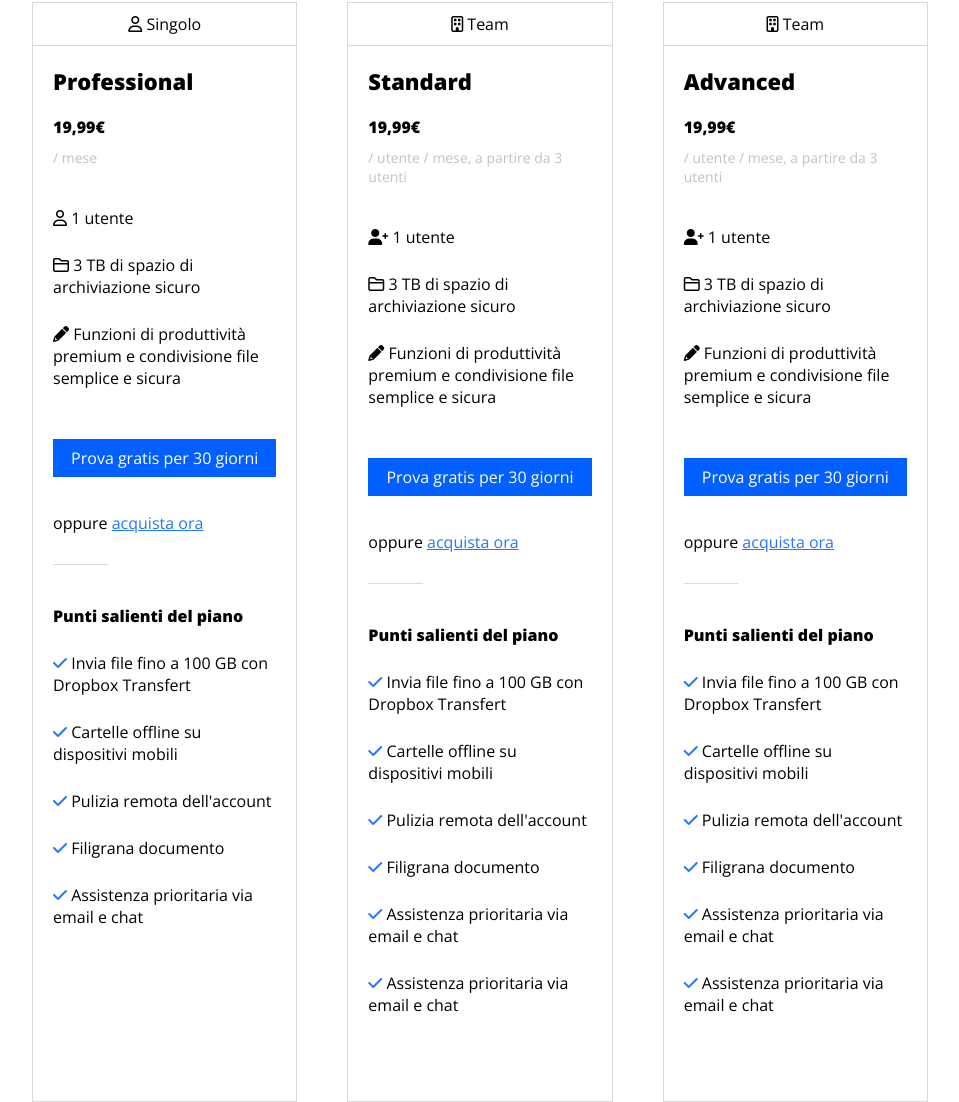
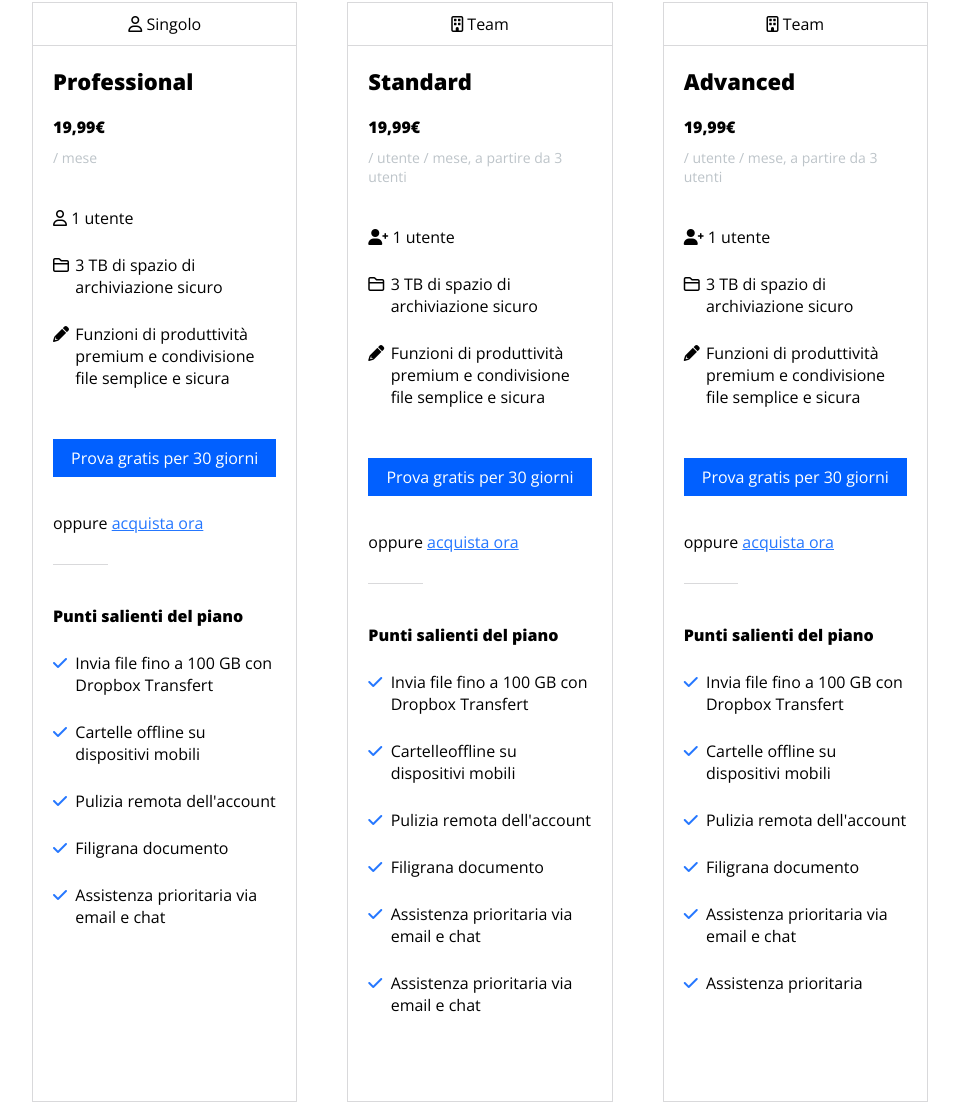
Before and after one commit to SimoneSpirito01/htmlcss-dropbox, a plain HTML site: page index.html in a window 1280 px wide. Shown: the part 1093-2195 px from the top of the page, without its empty margins (160-1119 px from the left). Drawn offline with nearby package versions, Linux system fonts and the light colour scheme; files whose address does not match are found by name.

Commit message:
migliorie icone sezione piani

```diff
--- a/css/style.css
+++ b/css/style.css
@@ -311,6 +311,18 @@ html {
     font-size: 22px;
 }
 
+.main-col .top-main-col .clearfix span {
+    width: 90%;
+    float: left;
+}
+
+.main-col .top-main-col .clearfix i {
+    width: 5%;
+    float: left;
+    margin-right: 5%;
+    margin-top: 3px;
+}
+
 .main-col .top-main-col .prezzo {
     font-weight: bold;
     padding: 20px 0 10px;
@@ -344,8 +356,17 @@ html {
     padding-bottom: 25px;
 }
 
+.main-col .bottom-main-col span {
+    width: 90%;
+    float: left;
+}
+
 .main-col .bottom-main-col i {
+    width: 5%;
     color: #2577ff;
+    float: left;
+    margin-right: 5%;
+    margin-top: 3px;
 }
 
 /* sezione bottom */
@@ -718,7 +739,7 @@ a.blue:hover,
 
 /* chat */
 
-.chat {
+.chat .open-button {
     width: 50px;
     height: 50px;
     background-image: url(https://static.wixstatic.com/media/713b90_7841ba78e810446f8765776b69ee76e3~mv2.png);
@@ -734,6 +755,9 @@ a.blue:hover,
     height: 50px;
     opacity: 0;
     cursor: pointer;
+    position: fixed;
+    bottom: 30px;
+    right: 30px;
 }
 
 .chat .chatbox {
@@ -811,10 +835,6 @@ a.blue:hover,
     border: none;
     border-radius: 5px;
 }
-
-
-
-
 
 /* debug */
 
--- a/index.html
+++ b/index.html
@@ -284,8 +284,11 @@
                                 <span class="scadenza">/ mese</span>
 
                                 <span><i class="far fa-user"></i> 1 utente</span>
-                                <span><i class="far fa-folder"></i> 3 TB di spazio di archiviazione sicuro</span>
-                                <span><i class="fas fa-pencil-alt"></i> Funzioni di produttività premium e condivisione file semplice e sicura</span>
+
+                                <div class="clearfix">
+                                    <i class="far fa-folder"></i><span> 3 TB di spazio di archiviazione sicuro</span>
+                                    <i class="fas fa-pencil-alt"></i><span> Funzioni di produttività premium e condivisione file semplice e sicura</span>
+                                </div>
 
                                 <span><a class="button" href="#">Prova gratis per 30 giorni</a></span>
 
@@ -295,14 +298,14 @@
                             <!-- /top corpo colonna -->
 
                             <!-- bottom corpo colonna -->
-                            <div class="bottom-main-col">
+                            <div class="bottom-main-col clearfix">
 
                                 <h4>Punti salienti del piano</h4>
-                                <span><i class="fas fa-check"></i> Invia file fino a 100 GB con Dropbox Transfert</span>
-                                <span><i class="fas fa-check"></i> Cartelle offline su dispositivi mobili</span>
-                                <span><i class="fas fa-check"></i> Pulizia remota dell'account</span>
-                                <span><i class="fas fa-check"></i> Filigrana documento</span>
-                                <span><i class="fas fa-check"></i> Assistenza prioritaria via email e chat</span>
+                                <i class="fas fa-check"></i><span> Invia file fino a 100 GB con Dropbox Transfert</span>
+                                <i class="fas fa-check"></i><span> Cartelle offline su dispositivi mobili</span>
+                                <i class="fas fa-check"></i><span> Pulizia remota dell'account</span>
+                                <i class="fas fa-check"></i><span> Filigrana documento</span>
+                                <i class="fas fa-check"></i><span> Assistenza prioritaria via email e chat</span>
 
                             </div>
                             <!-- /bottom corpo colonna -->
@@ -333,8 +336,11 @@
                                 <span class="scadenza">/ utente / mese, a partire da 3 utenti</span>
 
                                 <span><i class="fas fa-user-plus"></i> 1 utente</span>
-                                <span><i class="far fa-folder"></i> 3 TB di spazio di archiviazione sicuro</span>
-                                <span><i class="fas fa-pencil-alt"></i> Funzioni di produttività premium e condivisione file semplice e sicura</span>
+
+                                <div class="clearfix">
+                                    <i class="far fa-folder"></i><span> 3 TB di spazio di archiviazione sicuro</span>
+                                    <i class="fas fa-pencil-alt"></i><span> Funzioni di produttività premium e condivisione file semplice e sicura</span>
+                                </div>
 
                                 <span><a class="button" href="#">Prova gratis per 30 giorni</a></span>
 
@@ -347,12 +353,12 @@
                             <div class="bottom-main-col">
 
                                 <h4>Punti salienti del piano</h4>
-                                <span><i class="fas fa-check"></i> Invia file fino a 100 GB con Dropbox Transfert</span>
-                                <span><i class="fas fa-check"></i> Cartelle offline su dispositivi mobili</span>
-                                <span><i class="fas fa-check"></i> Pulizia remota dell'account</span>
-                                <span><i class="fas fa-check"></i> Filigrana documento</span>
-                                <span><i class="fas fa-check"></i> Assistenza prioritaria via email e chat</span>
-                                <span><i class="fas fa-check"></i> Assistenza prioritaria via email e chat</span>
+                                <i class="fas fa-check"></i><span> Invia file fino a 100 GB con Dropbox Transfert</span>
+                                <i class="fas fa-check"></i><span> Cartelleoffline su dispositivi mobili</span>
+                                <i class="fas fa-check"></i><span> Pulizia remota dell'account</span>
+                                <i class="fas fa-check"></i><span> Filigrana documento</span>
+                                <i class="fas fa-check"></i><span> Assistenza prioritaria via email e chat</span>
+                                <i class="fas fa-check"></i><span> Assistenza prioritaria via email e chat</span>
 
                             </div>
                             <!-- /bottom corpo colonna -->
@@ -383,8 +389,11 @@
                                 <span class="scadenza">/ utente / mese, a partire da 3 utenti</span>
 
                                 <span><i class="fas fa-user-plus"></i> 1 utente</span>
-                                <span><i class="far fa-folder"></i> 3 TB di spazio di archiviazione sicuro</span>
-                                <span><i class="fas fa-pencil-alt"></i> Funzioni di produttività premium e condivisione file semplice e sicura</span>
+
+                                <div class="clearfix">
+                                    <i class="far fa-folder"></i><span> 3 TB di spazio di archiviazione sicuro</span>
+                                    <i class="fas fa-pencil-alt"></i><span> Funzioni di produttività premium e condivisione file semplice e sicura</span>
+                                </div>
 
                                 <span><a class="button" href="#">Prova gratis per 30 giorni</a></span>
 
@@ -397,12 +406,12 @@
                             <div class="bottom-main-col">
 
                                 <h4>Punti salienti del piano</h4>
-                                <span><i class="fas fa-check"></i> Invia file fino a 100 GB con Dropbox Transfert</span>
-                                <span><i class="fas fa-check"></i> Cartelle offline su dispositivi mobili</span>
-                                <span><i class="fas fa-check"></i> Pulizia remota dell'account</span>
-                                <span><i class="fas fa-check"></i> Filigrana documento</span>
-                                <span><i class="fas fa-check"></i> Assistenza prioritaria via email e chat</span>
-                                <span><i class="fas fa-check"></i> Assistenza prioritaria via email e chat</span>
+                                <i class="fas fa-check"></i><span> Invia file fino a 100 GB con Dropbox Transfert</span>
+                                <i class="fas fa-check"></i><span> Cartelle offline su dispositivi mobili</span>
+                                <i class="fas fa-check"></i><span> Pulizia remota dell'account</span>
+                                <i class="fas fa-check"></i><span> Filigrana documento</span>
+                                <i class="fas fa-check"></i><span> Assistenza prioritaria via email e chat</span>
+                                <i class="fas fa-check"></i><span> Assistenza prioritaria</span>
 
                             </div>
                             <!-- /bottom corpo colonna -->
@@ -1051,6 +1060,8 @@
     <!-- chat -->
     <div class="chat">
 
+        <div class="open-button"></div>
+
         <input type="checkbox">
 
         <div class="chatbox">
```
